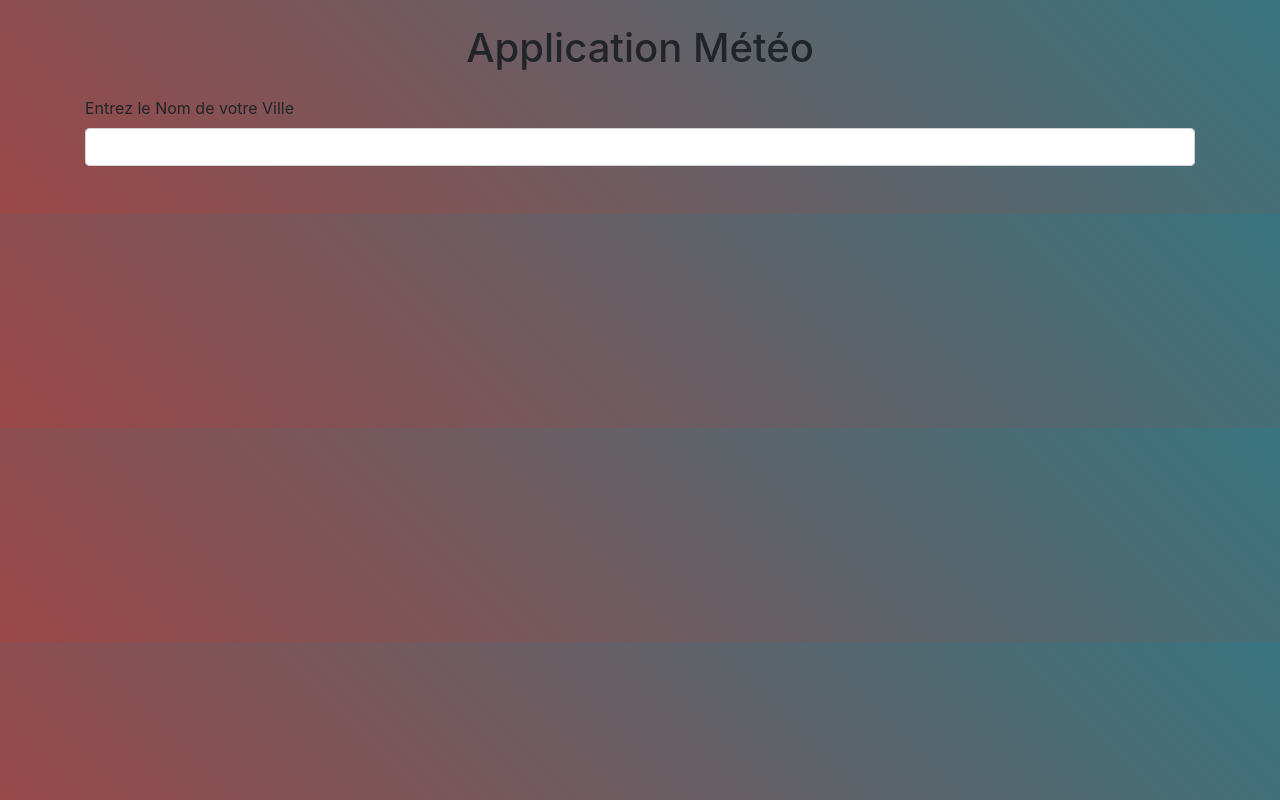
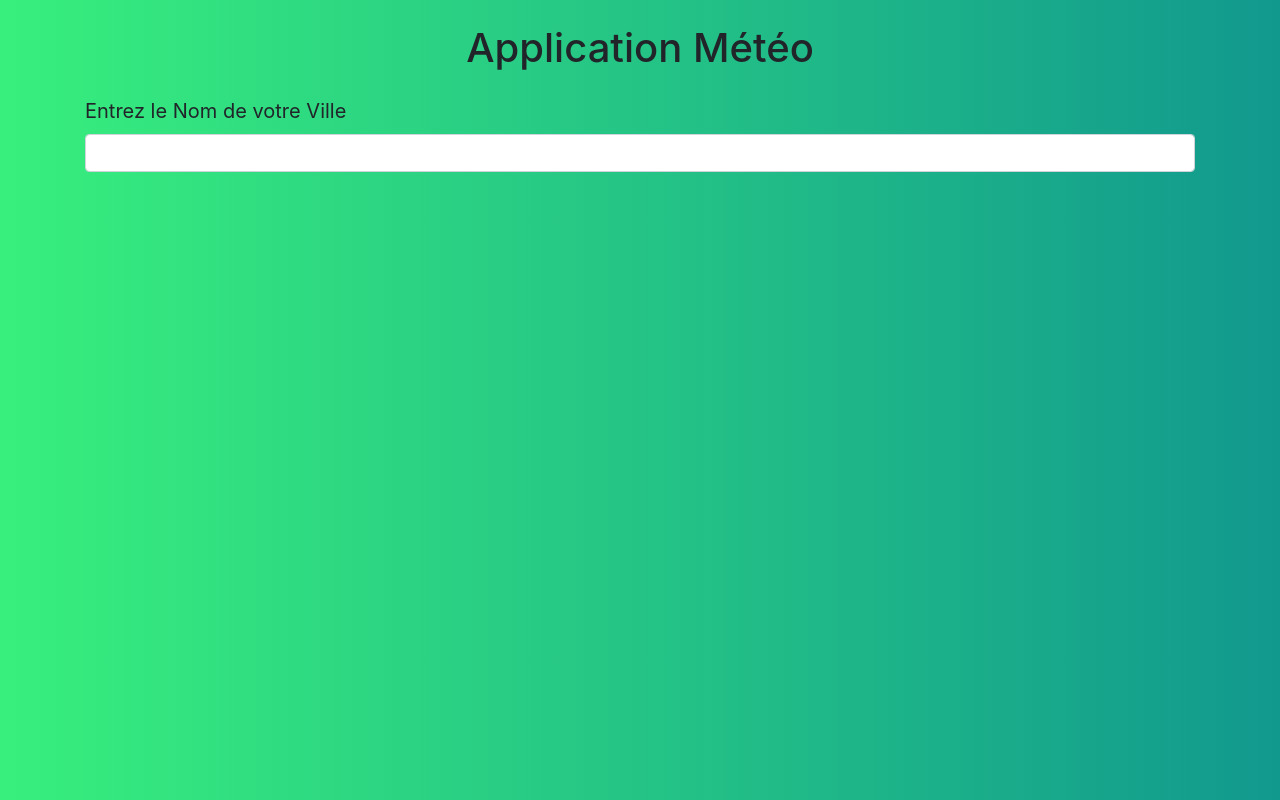
Before and after one commit to Thiernomdou/App-Meteo_VueJS, a Vue app: page / in a window 1280 px wide. Built offline with nearby package versions, Linux system fonts and the light colour scheme.

Commit message:
background

```diff
--- a/src/App.vue
+++ b/src/App.vue
@@ -18,6 +18,8 @@
 
 <style>
 body {
- background: linear-gradient(45deg, rgb(155, 71, 71), rgb(56, 117, 128));
+ background: #11998e;  /* fallback for old browsers */
+background: -webkit-linear-gradient(to right, #38ef7d, #11998e);  /* Chrome 10-25, Safari 5.1-6 */
+background: linear-gradient(to right, #38ef7d, #11998e); /* W3C, IE 10+/ Edge, Firefox 16+, Chrome 26+, Opera 12+, Safari 7+ */
   }
 </style>
--- a/src/components/Meteo.vue
+++ b/src/components/Meteo.vue
@@ -5,7 +5,7 @@
         <h1 class="my-4 text-center">Application Météo</h1>
 
         <div class="form-group mb-5">
-            <label for="position">Entrez le Nom de votre Ville</label>
+            <label for="position" class="texte">Entrez le Nom de votre Ville</label>
             <input
             type="text"
             id="position"
@@ -71,21 +71,18 @@
 <style scoped>
 
 .texte-affichage {
-    font-size: 26px;
+    font-size: 40px;
     font-weight: 500;
     line-height: 1.5;
     font-family: 'Kaushan Script';
 }
 .ma-card {
-    background: #1FA2FF;  /* fallback for old browsers */
-    background: -webkit-linear-gradient(to right, #A6FFCB, #12D8FA, #1FA2FF);  /* Chrome 10-25, Safari 5.1-6 */
-    background: linear-gradient(to right, #A6FFCB, #12D8FA, #1FA2FF); /* W3C, IE 10+/ Edge, Firefox 16+, Chrome 26+, Opera 12+, Safari 7+ */
+    background: transparent;
+    border: none;
+}
 
-}
-.ma-pos {
-    background: #1FA2FF;  /* fallback for old browsers */
-    background: -webkit-linear-gradient(to right, #A6FFCB, #12D8FA, #1FA2FF);  /* Chrome 10-25, Safari 5.1-6 */
-    background: linear-gradient(to right, #A6FFCB, #12D8FA, #1FA2FF); /* W3C, IE 10+/ Edge, Firefox 16+, Chrome 26+, Opera 12+, Safari 7+ */
+.texte {
+    font-size: 20px;
 }
 
 
```
